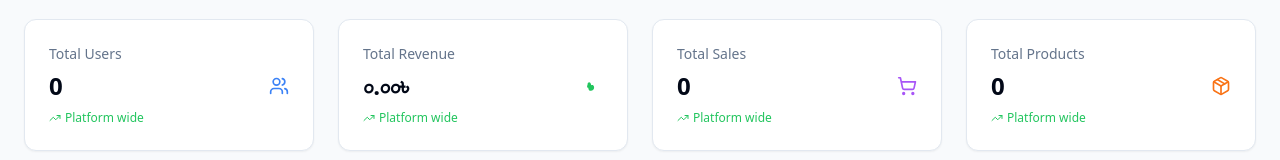
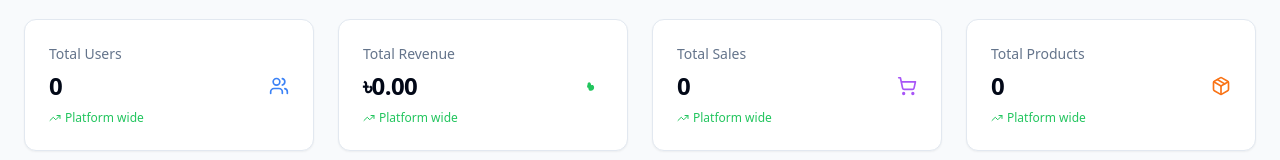
Before and after one commit to Aditya201514049/dashboard, a Next.js app: page /dashboard in a window 1280 px wide. Shown: the part 215-375 px from the top of the page. Built offline with nearby package versions, Linux system fonts and the light colour scheme; no server answers; the database is empty; sample sign-in values are in the browser's storage.

Commit message:
Update currency representation in Admin and Dashboard components to Taka (৳). Refactor price formatting and improve layout consistency in forms and product displays for enhanced user experience.

```diff
--- a/app/admin/dashboard/page.jsx
+++ b/app/admin/dashboard/page.jsx
@@ -168,11 +168,11 @@ const Dashboard = () => {
 
   // Format currency with Taka symbol
   const formatCurrency = (amount) => {
-    return new Intl.NumberFormat('bn-BD', {
+    return new Intl.NumberFormat('en-US', {
       style: 'currency',
       currency: 'BDT',
       currencyDisplay: 'narrowSymbol'
-    }).format(amount);
+    }).format(amount).replace('BDT', '৳');
   };
 
   // Format date
@@ -775,7 +775,7 @@ const Dashboard = () => {
                                                 <Package className="h-4 w-4" />
                                               </div>
                                               <span className="font-medium">{product.name}</span>
-                                              <span className="ml-2 text-sm text-gray-500">${product.price}</span>
+                                              <span className="ml-2 text-sm text-gray-500">৳{product.price}</span>
                                               {product.stock && (
                                                 <span className="ml-2 text-xs bg-gray-100 px-2 py-1 rounded">
                                                   Stock: {product.stock}
--- a/app/admin/page.jsx
+++ b/app/admin/page.jsx
@@ -547,7 +547,7 @@ const Admin = () => {
                 <div className="flex items-center mt-1">
                   <span className="text-gray-500 mr-2">Product:</span>
                   <span className="font-medium text-gray-900">{selectedProduct.name}</span>
-                  <span className="ml-2 text-gray-500">(${selectedProduct.price})</span>
+                  <span className="ml-2 text-gray-500">৳{selectedProduct.price}</span>
                   {selectedProduct.stock && (
                     <span className="ml-2 text-gray-500">Stock: {selectedProduct.stock}</span>
                   )}
@@ -732,7 +732,7 @@ const Admin = () => {
                                 </div>
                               </td>
                               <td className="px-6 py-4 whitespace-nowrap">
-                                <div className="text-sm text-gray-900">${product.price}</div>
+                                <div className="text-sm text-gray-900">৳{product.price}</div>
                               </td>
                               <td className="px-6 py-4 whitespace-nowrap">
                                 <div className="text-sm text-gray-900">{product.stock || "N/A"}</div>
@@ -798,7 +798,7 @@ const Admin = () => {
                         </div>
                         <div className="bg-gray-50 p-4 rounded">
                           <h4 className="text-sm font-medium text-gray-500 mb-1">Price</h4>
-                          <p className="text-base font-medium text-gray-900">${selectedProduct.price}</p>
+                          <p className="text-base font-medium text-gray-900">৳{selectedProduct.price}</p>
                         </div>
                         <div className="bg-gray-50 p-4 rounded">
                           <h4 className="text-sm font-medium text-gray-500 mb-1">Current Stock</h4>
@@ -863,7 +863,7 @@ const Admin = () => {
                                   </td>
                                   <td className="px-3 py-2 whitespace-nowrap">
                                     <span className="text-sm text-gray-900">
-                                      ${(parseFloat(sale.unitPrice) * parseInt(sale.quantity)).toFixed(2)}
+                                      ৳{(parseFloat(sale.unitPrice) * parseInt(sale.quantity)).toFixed(2)}
                                     </span>
                                   </td>
                                   <td className="px-3 py-2 whitespace-nowrap text-right">
@@ -1105,7 +1105,7 @@ const Admin = () => {
                     <div className="flex items-center text-sm text-gray-500 mb-4">
                       <span className="font-medium text-gray-700 mr-1">Product:</span> {selectedProduct.name}
                       <span className="mx-2">|</span>
-                      <span className="font-medium text-gray-700 mr-1">Price:</span> ${selectedProduct.price}
+                      <span className="font-medium text-gray-700 mr-1">Price:</span> ৳{selectedProduct.price}
                       {selectedProduct.stock && (
                         <>
                           <span className="mx-2">|</span>
@@ -1151,7 +1151,7 @@ const Admin = () => {
                     <div className="flex justify-between items-center text-sm">
                       <span className="text-gray-700">Total Sale Value:</span>
                       <span className="font-medium text-gray-900">
-                        ${Number(saleForm.quantity || 0) * Number(selectedProduct.price || 0)}
+                        ৳{Number(saleForm.quantity || 0) * Number(selectedProduct.price || 0)}
                       </span>
                     </div>
                   </div>
--- a/app/dashboard/page.jsx
+++ b/app/dashboard/page.jsx
@@ -346,11 +346,11 @@ export default function Dashboard() {
 
   // Format currency
   const formatCurrency = (amount) => {
-    return new Intl.NumberFormat('bn-BD', {
+    return new Intl.NumberFormat('en-US', {
       style: 'currency',
       currency: 'BDT',
       currencyDisplay: 'narrowSymbol'
-    }).format(amount);
+    }).format(amount).replace('BDT', '৳');
   };
 
   // Get badge color based on status
@@ -517,10 +517,10 @@ export default function Dashboard() {
                     <CartesianGrid strokeDasharray="3 3" />
                     <XAxis dataKey="name" />
                     <YAxis
-                      tickFormatter={(value) => `৳${value}`}
+                      tickFormatter={(value) => `৳${value.toLocaleString('en-US')}`}
                     />
                     <Tooltip
-                      formatter={(value) => [`৳${value}`, 'Revenue']}
+                      formatter={(value) => [`৳${value.toLocaleString('en-US')}`, 'Revenue']}
                     />
                     <Area
                       type="monotone"
@@ -531,7 +531,7 @@ export default function Dashboard() {
                     />
                   </AreaChart>
                 </ResponsiveContainer>
-      </div>
+              </div>
             </CardContent>
           </Card>
 
@@ -688,7 +688,7 @@ export default function Dashboard() {
                     <span>{category.name}</span>
                   </div>
                 ))}
-      </div>
+              </div>
             </CardContent>
           </Card>
 
```
Lines whose indentation alone changed are shown as unchanged.
